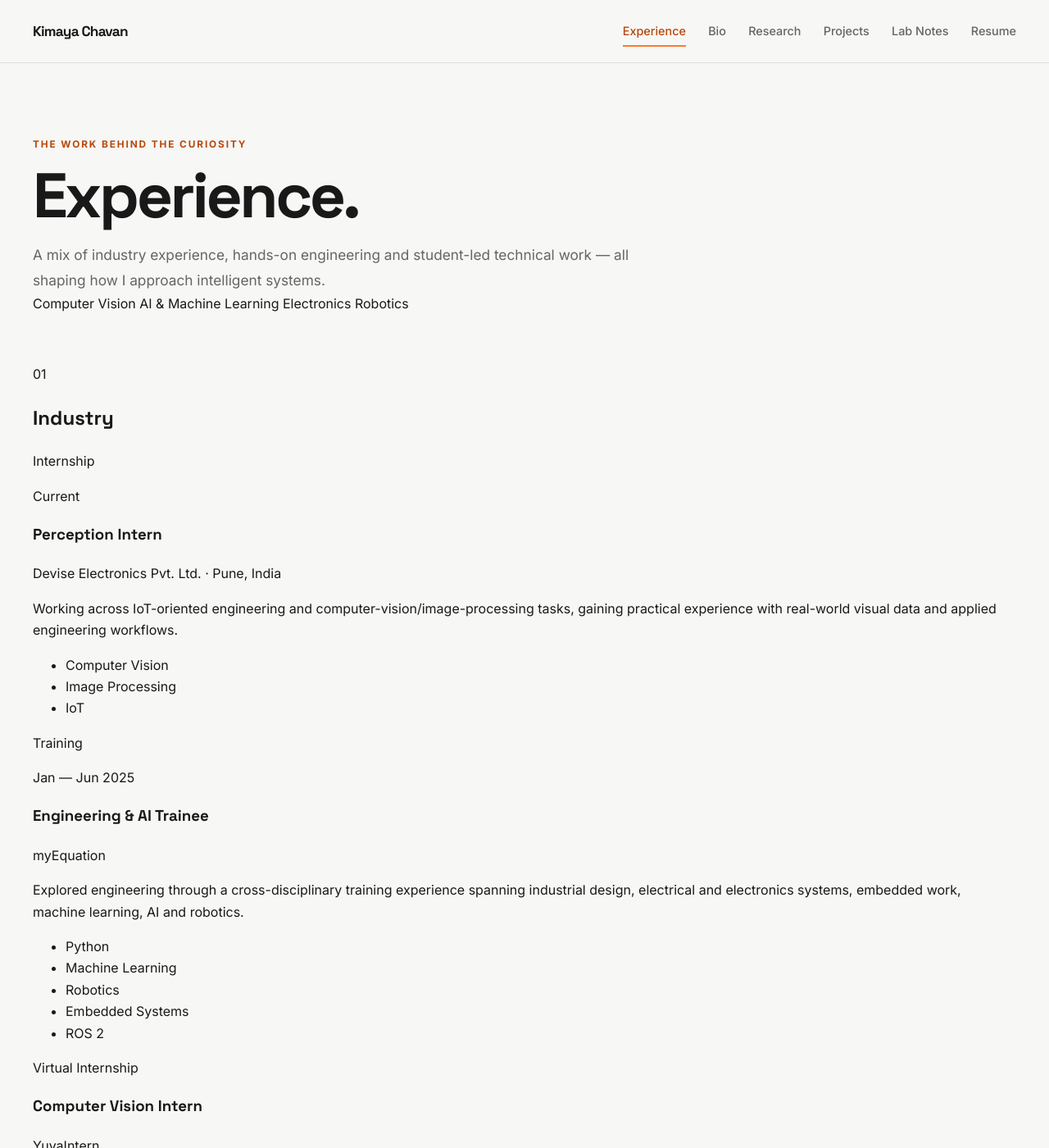
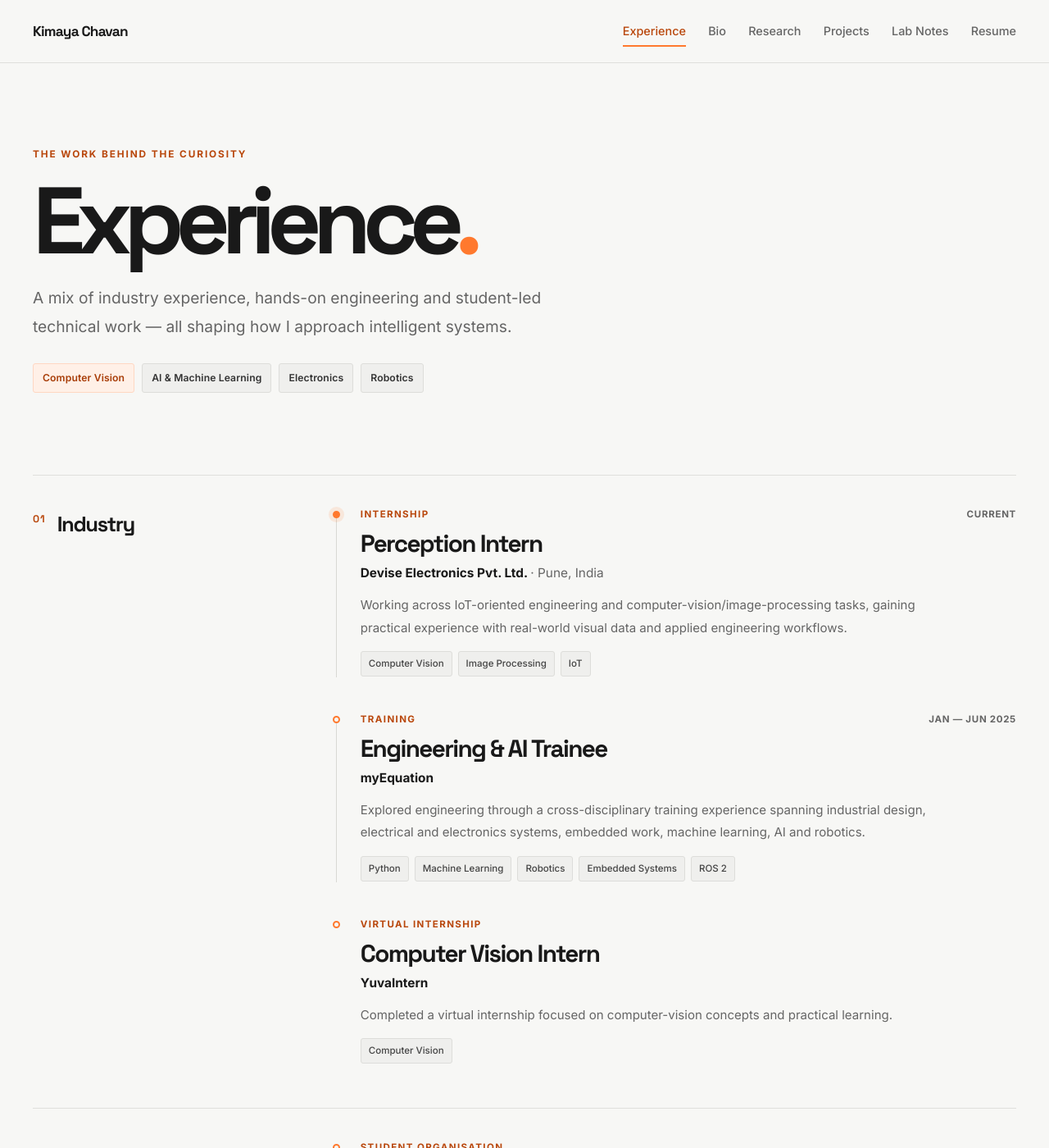
Before and after one commit to kimiko-11/kimiko-11, a Jekyll site: the page built from _pages/experience.md, in a window 1280 px wide and 1400 px high. Shown: the whole window at 82% size. Built offline with Jekyll 4.4.1, drawn with Linux system fonts in a browser that asks for light colours.

Commit message:
Add responsive editorial styling for experience timeline

```diff
--- a/assets/css/kimaya.css
+++ b/assets/css/kimaya.css
@@ -1004,3 +1004,243 @@ h1, h2, h3, h4,
     padding: 23px;
   }
 }
+
+
+/* =========================
+   EXPERIENCE — editorial technical timeline
+   ========================= */
+.kc-experience {
+  padding-top: clamp(64px, 8vw, 104px);
+}
+
+.kc-experience__header {
+  max-width: 850px;
+  margin-bottom: clamp(64px, 8vw, 100px);
+}
+
+.kc-experience .kc-page__title {
+  font-size: clamp(3.5rem, 9vw, 7.2rem);
+  letter-spacing: -0.09em;
+}
+
+.kc-experience__period { color: var(--kc-orange); }
+
+.kc-experience .kc-page__intro {
+  max-width: 660px;
+  font-size: clamp(1.02rem, 1.6vw, 1.2rem);
+}
+
+.kc-experience__focus {
+  display: flex;
+  flex-wrap: wrap;
+  gap: 9px;
+  margin-top: 27px;
+}
+
+.kc-experience__focus span {
+  padding: 7px 11px;
+  color: #333;
+  background: #EFEFED;
+  border: 1px solid #DDDDDA;
+  border-radius: 3px;
+  font-size: 0.76rem;
+  font-weight: 600;
+  letter-spacing: 0.01em;
+}
+
+.kc-experience__focus span:first-child {
+  color: #A83D08;
+  background: #FFF0E7;
+  border-color: #FFD7C2;
+}
+
+.kc-experience__section {
+  display: grid;
+  grid-template-columns: minmax(180px, 0.34fr) minmax(0, 1fr);
+  gap: clamp(28px, 6vw, 88px);
+  padding: 38px 0 54px;
+  border-top: 1px solid var(--kc-border);
+}
+
+.kc-experience__section-label {
+  display: flex;
+  align-items: flex-start;
+  gap: 14px;
+}
+
+.kc-experience__index {
+  padding-top: 5px;
+  color: var(--kc-orange-deep);
+  font-family: "Space Grotesk", sans-serif;
+  font-size: 0.78rem;
+  font-weight: 700;
+  letter-spacing: 0.08em;
+}
+
+.kc-experience__section-label h2 {
+  margin: 0;
+  font-family: "Space Grotesk", sans-serif;
+  font-size: clamp(1.25rem, 2vw, 1.65rem);
+  letter-spacing: -0.055em;
+}
+
+.kc-experience__timeline { min-width: 0; }
+
+.kc-experience__entry {
+  display: grid;
+  grid-template-columns: 18px minmax(0, 1fr);
+  gap: 20px;
+  padding: 0 0 43px;
+}
+
+.kc-experience__entry:last-child { padding-bottom: 0; }
+
+.kc-experience__rail {
+  position: relative;
+  display: flex;
+  justify-content: center;
+}
+
+.kc-experience__rail::after {
+  content: "";
+  position: absolute;
+  top: 12px;
+  bottom: -1px;
+  width: 1px;
+  background: #D8D8D4;
+}
+
+.kc-experience__entry:last-child .kc-experience__rail::after { display: none; }
+
+.kc-experience__rail span {
+  position: relative;
+  z-index: 1;
+  width: 9px;
+  height: 9px;
+  margin-top: 5px;
+  border: 2px solid var(--kc-orange);
+  border-radius: 50%;
+  background: var(--kc-white);
+}
+
+.kc-experience__entry--current .kc-experience__rail span {
+  background: var(--kc-orange);
+  box-shadow: 0 0 0 5px rgba(255, 121, 46, 0.13);
+}
+
+.kc-experience__topline {
+  display: flex;
+  flex-wrap: wrap;
+  align-items: center;
+  justify-content: space-between;
+  gap: 8px 16px;
+  margin-bottom: 9px;
+}
+
+.kc-experience__type,
+.kc-experience__date {
+  margin: 0;
+  font-size: 0.72rem;
+  font-weight: 700;
+  letter-spacing: 0.12em;
+  text-transform: uppercase;
+}
+
+.kc-experience__type { color: var(--kc-orange-deep); }
+
+.kc-experience__date {
+  color: var(--kc-muted);
+  letter-spacing: 0.06em;
+}
+
+.kc-experience__content h3 {
+  margin: 0 0 5px;
+  color: var(--kc-text);
+  font-family: "Space Grotesk", sans-serif;
+  font-size: clamp(1.35rem, 2.4vw, 1.85rem);
+  line-height: 1.2;
+  letter-spacing: -0.055em;
+}
+
+.kc-experience__org {
+  margin: 0 0 13px;
+  color: var(--kc-text);
+  font-size: 0.96rem;
+  font-weight: 650;
+}
+
+.kc-experience__org span {
+  color: var(--kc-muted);
+  font-weight: 400;
+}
+
+.kc-experience__description {
+  max-width: 700px;
+  margin: 0;
+  color: var(--kc-muted);
+  font-size: 0.94rem;
+  line-height: 1.8;
+}
+
+.kc-experience__tags {
+  display: flex;
+  flex-wrap: wrap;
+  gap: 7px;
+  margin: 15px 0 0;
+  padding: 0;
+  list-style: none;
+}
+
+.kc-experience__tags li {
+  padding: 5px 9px;
+  color: #444;
+  background: #EFEFED;
+  border: 1px solid #DDDDDA;
+  border-radius: 3px;
+  font-size: 0.72rem;
+  font-weight: 500;
+}
+
+.kc-experience__closing {
+  display: flex;
+  align-items: center;
+  gap: 24px;
+  margin-top: 18px;
+  padding: 27px 0 0;
+  border-top: 1px solid var(--kc-border);
+}
+
+.kc-experience__closing-mark {
+  flex: none;
+  color: var(--kc-orange-deep);
+  font-family: "Space Grotesk", sans-serif;
+  font-size: 0.72rem;
+  font-weight: 700;
+  letter-spacing: 0.08em;
+}
+
+.kc-experience__closing p {
+  margin: 0;
+  color: var(--kc-text);
+  font-family: "Space Grotesk", sans-serif;
+  font-size: clamp(1.1rem, 2.2vw, 1.55rem);
+  font-weight: 600;
+  letter-spacing: -0.045em;
+}
+
+.kc-experience__closing em {
+  color: var(--kc-orange-deep);
+  font-style: normal;
+}
+
+@media (max-width: 700px) {
+  .kc-experience__section {
+    grid-template-columns: 1fr;
+    gap: 28px;
+    padding: 30px 0 42px;
+  }
+
+  .kc-experience__section-label { gap: 11px; }
+  .kc-experience__entry { gap: 14px; padding-bottom: 35px; }
+  .kc-experience__closing { align-items: flex-start; gap: 14px; }
+}
```
